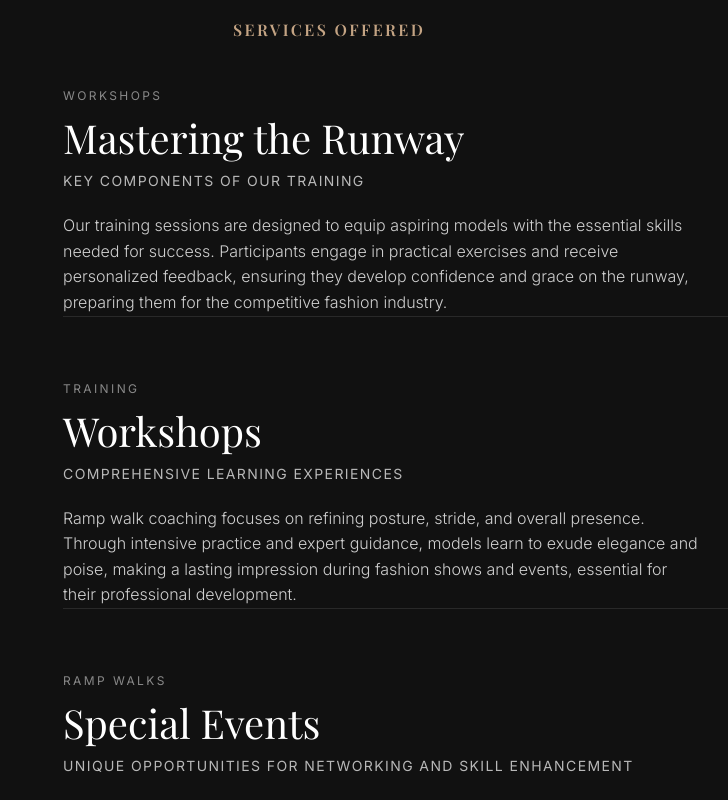
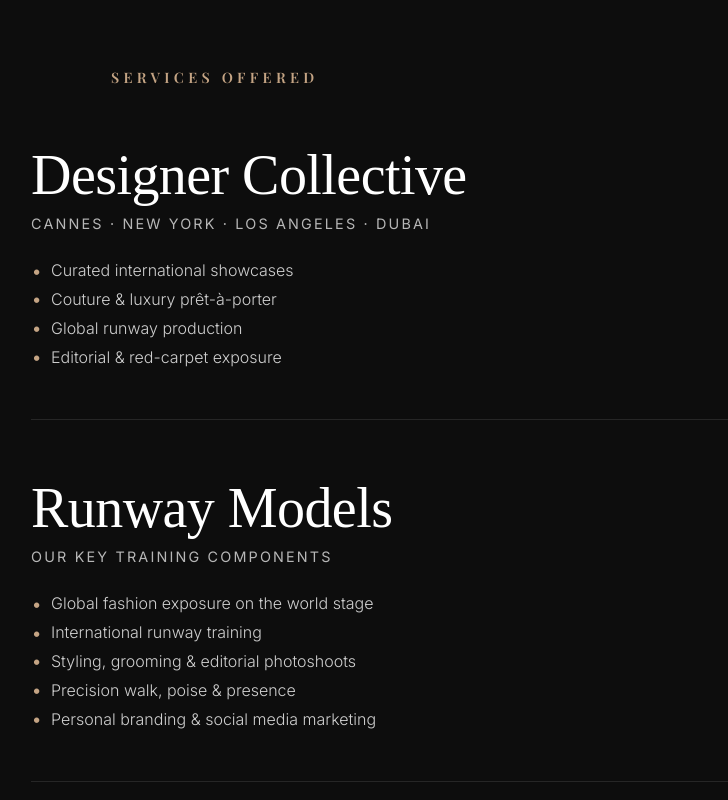
Before and after one commit to restartx-in/clinicx, a React (Vite) app: page / in a window 1280 px wide. Shown: the part 1360-2160 px from the top of the page, without its empty margins (17-745 px from the left). Built offline with nearby package versions, Linux system fonts and the light colour scheme; a web font is replaced by a local one.

Commit message:
fix all style of this

```diff
--- a/src/App.jsx
+++ b/src/App.jsx
@@ -21,11 +21,10 @@ const ScrollToTop = () => {
   return null;
 };
 
-// New component to handle conditional rendering of Footer based on route
 const MainContent = () => {
-  const location = useLocation();
+  const location = useLocation(); // Need useLocation to check the route
   // Check if the current pathname matches the ABOUT route
-  const isAboutPage = location.pathname === PageRoute.ABOUT;
+  const hideBrandColumn = location.pathname === PageRoute.ABOUT; // New conditional variable
 
   return (
     <div className="flex flex-col min-h-screen">
@@ -41,8 +40,8 @@ const MainContent = () => {
         </Routes>
       </main>
 
-      {/* Conditional Rendering: Show Footer only if it's NOT the About page */}
-      {!isAboutPage && <Footer />}
+      {/* Pass the new prop to Footer. Footer is always rendered. */}
+      <Footer hideBrandColumn={hideBrandColumn} />
     </div>
   );
 };
@@ -51,7 +50,6 @@ const App = () => {
   return (
     <Router>
       <ScrollToTop />
-      {/* Render MainContent which contains the conditional Footer logic */}
       <MainContent />
     </Router>
   );
--- a/src/components/FooterSection/Footer.jsx
+++ b/src/components/FooterSection/Footer.jsx
@@ -1,15 +1,16 @@
-
 import React from 'react';
-import { Instagram, Twitter, Facebook, Mail, Phone, MapPin } from 'lucide-react'; // Removed Crown
+import { Instagram, Twitter, Facebook, Mail, Phone, MapPin } from 'lucide-react';
 import './Footer.scss';
 
-export const Footer = () => {
+// Updated to accept the new prop
+export const Footer = ({ hideBrandColumn }) => {
   return (
     <footer className="footer">
       <div className="footer-container">
         <div className="footer-grid">
 
-          {/* Brand Column */}
+          {/* Brand Column - CONDITIONAL RENDERING APPLIED HERE */}
+          {!hideBrandColumn && (
             <div className="brand-column">
               {/* Updated Logo Section */}
               <div className="brand-logo">
@@ -25,6 +26,7 @@ export const Footer = () => {
                 Empowering Designers and Models for the World Stage,  Built for the Global Runway.
               </p>
             </div>
+          )}
 
           {/* Contact Column */}
           <div className="contact-column">
--- a/src/pages/HomePage/Home.jsx
+++ b/src/pages/HomePage/Home.jsx
@@ -107,18 +107,17 @@ export const Home = () => {
                 cursor: "pointer",
               }}
             >
-              <span className="service-category">WORKSHOPS</span>
-              <h2>Mastering the Runway</h2>
+              <span className="service-category"></span>
+              <h2>Designer Collective</h2>
               <span className="service-sub">
-                KEY COMPONENTS OF OUR TRAINING
+                Cannes · New York · Los Angeles · Dubai
               </span>
-              <p>
-                Our training sessions are designed to equip aspiring models with
-                the essential skills needed for success. Participants engage in
-                practical exercises and receive personalized feedback, ensuring
-                they develop confidence and grace on the runway, preparing them
-                for the competitive fashion industry.
-              </p>
+              <ul>
+                <li>Curated international showcases</li>
+                <li>Couture & luxury prêt-à-porter</li>
+                <li>Global runway production</li>
+                <li>Editorial & red-carpet exposure</li>
+              </ul>
             </Link>
             <Link
               to={`${PageRoute.EVENTSPRODUCTION}#workshops`}
@@ -130,18 +129,16 @@ export const Home = () => {
                 cursor: "pointer",
               }}
             >
-              <span className="service-category">TRAINING</span>
-              <h2>Workshops</h2>
-              <span className="service-sub">
-                COMPREHENSIVE LEARNING EXPERIENCES
-              </span>
-              <p>
-                Ramp walk coaching focuses on refining posture, stride, and
-                overall presence. Through intensive practice and expert
-                guidance, models learn to exude elegance and poise, making a
-                lasting impression during fashion shows and events, essential
-                for their professional development.
-              </p>
+              <span className="service-category"></span>
+              <h2>Runway Models</h2>
+              <span className="service-sub">OUR KEY TRAINING COMPONENTS</span>
+              <ul>
+                <li>Global fashion exposure on the world stage</li>
+                <li>International runway training</li>
+                <li>Styling, grooming & editorial photoshoots</li>
+                <li>Precision walk, poise & presence</li>
+                <li>Personal branding & social media marketing</li>
+              </ul>
             </Link>
             <Link
               to={`${PageRoute.EVENTSPRODUCTION}#workshops`}
@@ -153,17 +150,17 @@ export const Home = () => {
                 cursor: "pointer",
               }}
             >
-              <span className="service-category">RAMP WALKS</span>
-              <h2>Special Events</h2>
+              <span className="service-category"></span>
+              <h2>Workshops</h2>
               <span className="service-sub">
-                UNIQUE OPPORTUNITIES FOR NETWORKING AND SKILL ENHANCEMENT
+                Global Standards. Local Excellence.
               </span>
-              <p>
-                Our workshops provide hands-on experience in various aspects of
-                modeling. From styling tips to makeup application, participants
-                gain valuable insights from industry professionals, enhancing
-                their skills and boosting their confidence.
-              </p>
+              <ul>
+                <li>Runway & posture mastery</li>
+                <li>Camera confidence & stage presence</li>
+                <li>Grooming & personality refinement</li>
+                <li>Certification & professional portfolio</li>
+              </ul>
             </Link>
           </div>
         </div>
--- a/src/pages/HomePage/Home.scss
+++ b/src/pages/HomePage/Home.scss
@@ -204,16 +204,15 @@ $transition-slow: 0.7s;
   }
 }
 
-// --- Services Section (Moved from About.scss) ---
+// --- Services Section (Updated Professional Style) ---
 .services-section {
   width: 100%;
-  background-color: #111;
+  background-color: #0d0d0d; // Slightly darker/blacker background for high contrast
   color: #fff;
-  padding: 4rem 1.5rem;
-  margin-top: 0; // Removed margin since grid is now above it flush
+  padding: 4rem 1.5rem; // Adjust padding
 
   @media (min-width: 768px) {
-    padding: 8rem 5rem;
+    padding: 6rem 3rem; // Reduced large padding for a tighter look
   }
 
   .services-container {
@@ -224,32 +223,29 @@ $transition-slow: 0.7s;
 
     @media (min-width: 1024px) {
       flex-direction: row;
-      gap: 4rem;
+      gap: 5rem; // Increased gap for visual separation
     }
   }
 
   .services-label {
     flex: 0 0 auto;
-    margin-bottom: 2rem;
+    margin-bottom: 3rem;
+    margin-left: 80px;
 
     @media (min-width: 1024px) {
       flex: 0 0 200px;
-      margin-bottom: 3rem;
+      margin-bottom: 0;
+      text-align: left;
     }
 
     h3 {
       color: var(--lumina-gold);
-      font-size: 1rem;
-      letter-spacing: 0.15em;
+      font-size: 0.9rem;
+      letter-spacing: 0.3em;
       text-transform: uppercase;
       font-weight: 600;
-      margin-left: 0;
-      margin-top: 0;
-
-      @media (min-width: 1024px) {
-        margin-left: 170px;
-        margin-top: -80px;
-      }
+      margin: 0 auto;
+      display: inline-block;
     }
   }
 
@@ -257,15 +253,29 @@ $transition-slow: 0.7s;
     flex: 1;
     display: flex;
     flex-direction: column;
-    gap: 4rem;
+    gap: 0; // Items handle their own vertical spacing via padding
   }
 
   .service-item {
-    border-bottom: 1px solid rgba(255, 255, 255, 0.1);
-    // padding-bottom: 3rem;
+    border-top: 1px solid rgba(255, 255, 255, 0.1); // Separator line at the top
+    padding: 3rem 0; // Generous vertical padding for space
+
+    // Ensures the link wrapper is a block and clickable
+    & > * {
+        transition: color 0.3s ease;
+        display: block;
+    }
+
+    &:first-child {
+        border-top: none; // Remove border-top for the very first item
+    }
 
     &:last-child {
-      border-bottom: none;
+      border-bottom: 1px solid rgba(255, 255, 255, 0.1); // Add a bottom border to the last one for symmetry
+    }
+
+    &:hover h2 {
+        color: var(--lumina-gold); // Subtle hover effect on the title
     }
 
     .service-category {
@@ -278,27 +288,48 @@ $transition-slow: 0.7s;
     }
 
     h2 {
-      font-size: 2.5rem;
+      font-family: $font-serif; // Use your desired elegant serif font
+      font-size: 3.5rem; // Larger, more dominant title (as seen in image)
       font-weight: 300;
       margin-bottom: 0.5rem;
       color: var(--lumina-white);
+      letter-spacing: -0.01em; // Tighter tracking for large titles
     }
 
     .service-sub {
       display: block;
-      font-size: 0.875rem;
-      letter-spacing: 0.1em;
+      font-size: 0.9rem;
+      letter-spacing: 0.15em; // Clearer tracking for subtitle
       text-transform: uppercase;
       color: rgba(255, 255, 255, 0.7);
       margin-bottom: 1.5rem;
     }
 
-    p {
-      font-size: 1rem;
-      line-height: 1.6;
-      color: rgba(255, 255, 255, 0.8);
-      max-width: 40rem;
-      font-weight: 300;
+    ul {
+        list-style: none;
+        padding-left: 0;
+        margin: 0;
+
+        li {
+            position: relative;
+            padding-left: 1.25rem;
+            font-size: 1rem;
+            line-height: 1.8;
+            color: rgba(255, 255, 255, 0.8);
+            max-width: 40rem;
+            font-weight: 300;
+
+            &::before {
+                content: "•";
+                color: var(--lumina-gold);
+                font-size: 1.25rem;
+                line-height: 1; // MODIFIED: Important for centering with transform
+                position: absolute;
+                left: 0;
+                top: 50%; // MODIFIED: Start at the vertical center
+                transform: translateY(-50%); // MODIFIED: Shift up by half its height to center
+            }
+        }
     }
   }
 }
```
Lines whose indentation alone changed are shown as unchanged.
